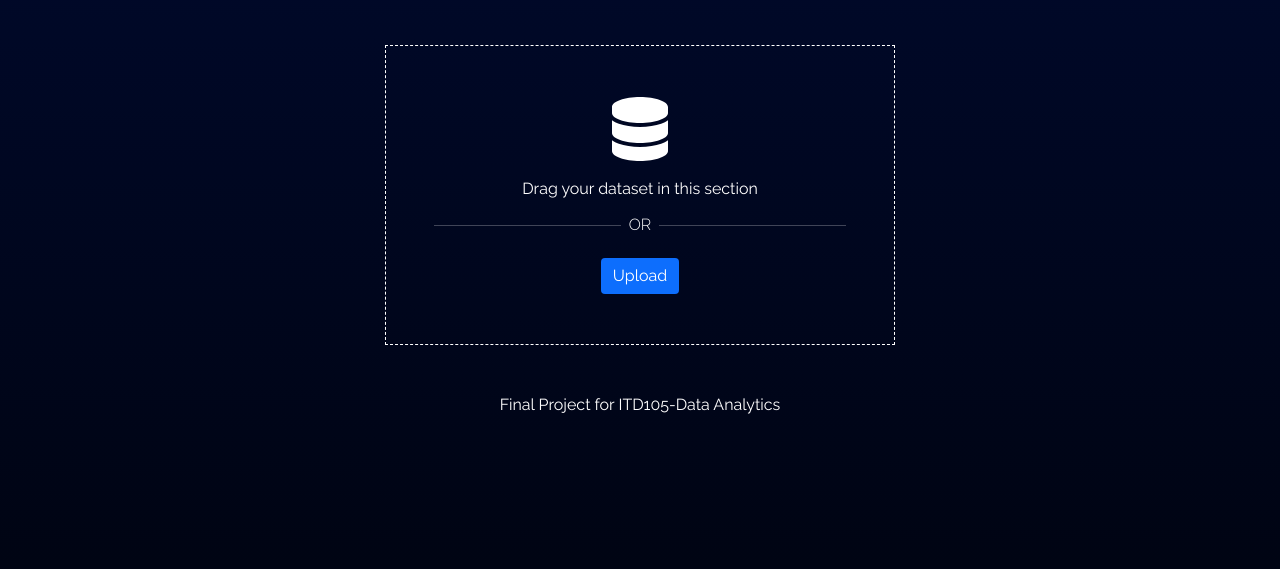
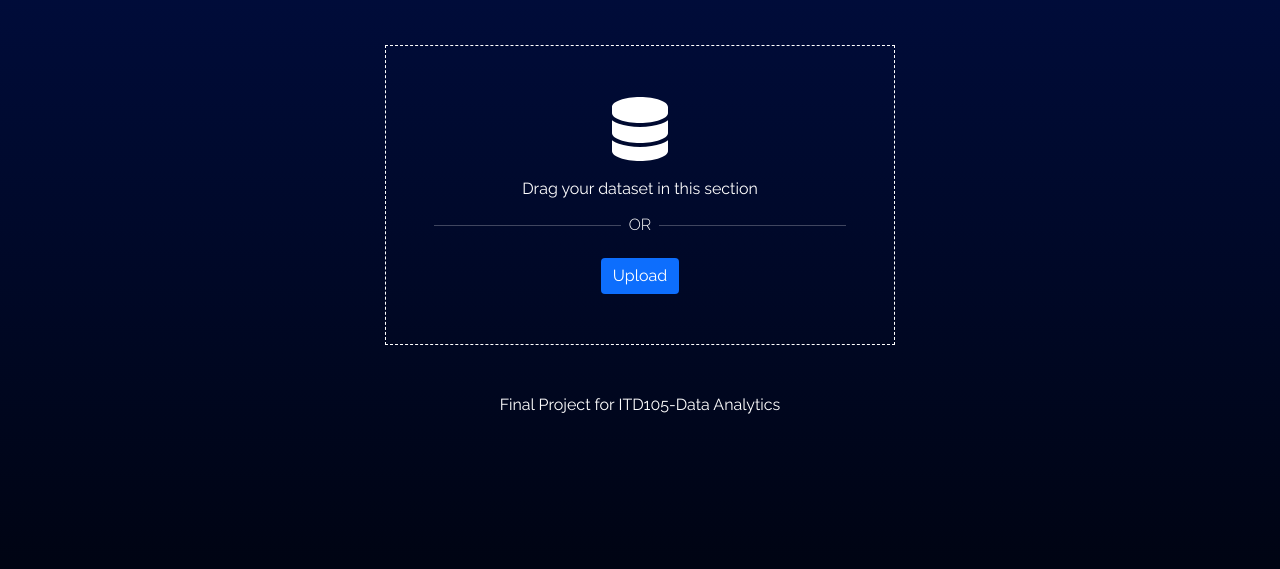
Before and after one commit to Ren-Logronio/stormcaster, an Electron app: page app/index.html in a window 1280 px wide. Shown: the part 231-800 px from the top of the page. Drawn offline with nearby package versions, Linux system fonts and the light colour scheme.

Commit message:
changed gradient

```diff
--- a/app/src/styles/style.css
+++ b/app/src/styles/style.css
@@ -27,7 +27,7 @@ p, *, .text {
 }
 
 .bg-gradient-darkblue {
-    background: linear-gradient(180deg, #000A30 0%, #000413 100%);
+    background: linear-gradient(180deg, #000f49 0%, #000413 100%);
 }
 
 .dropbox-section {
```
